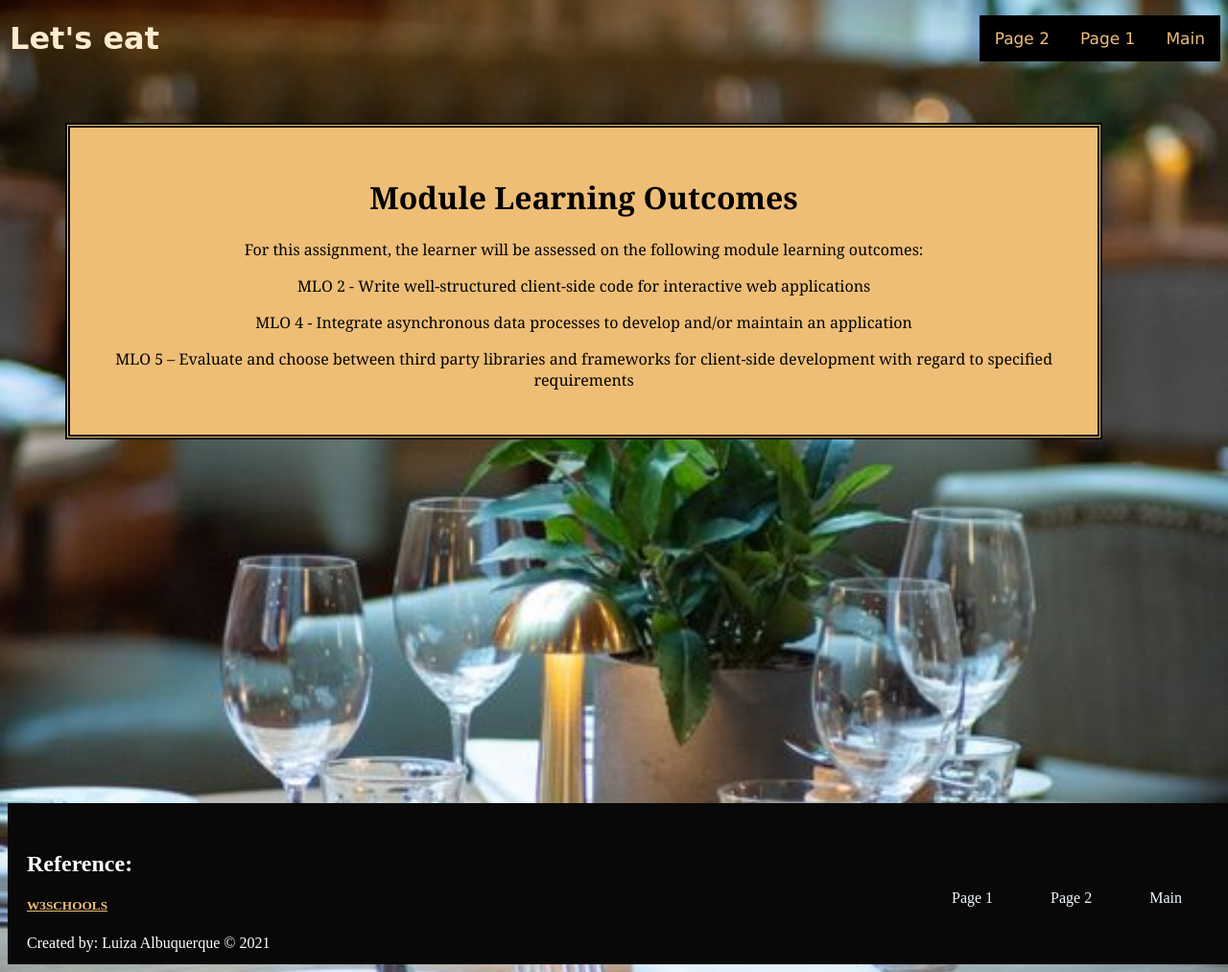
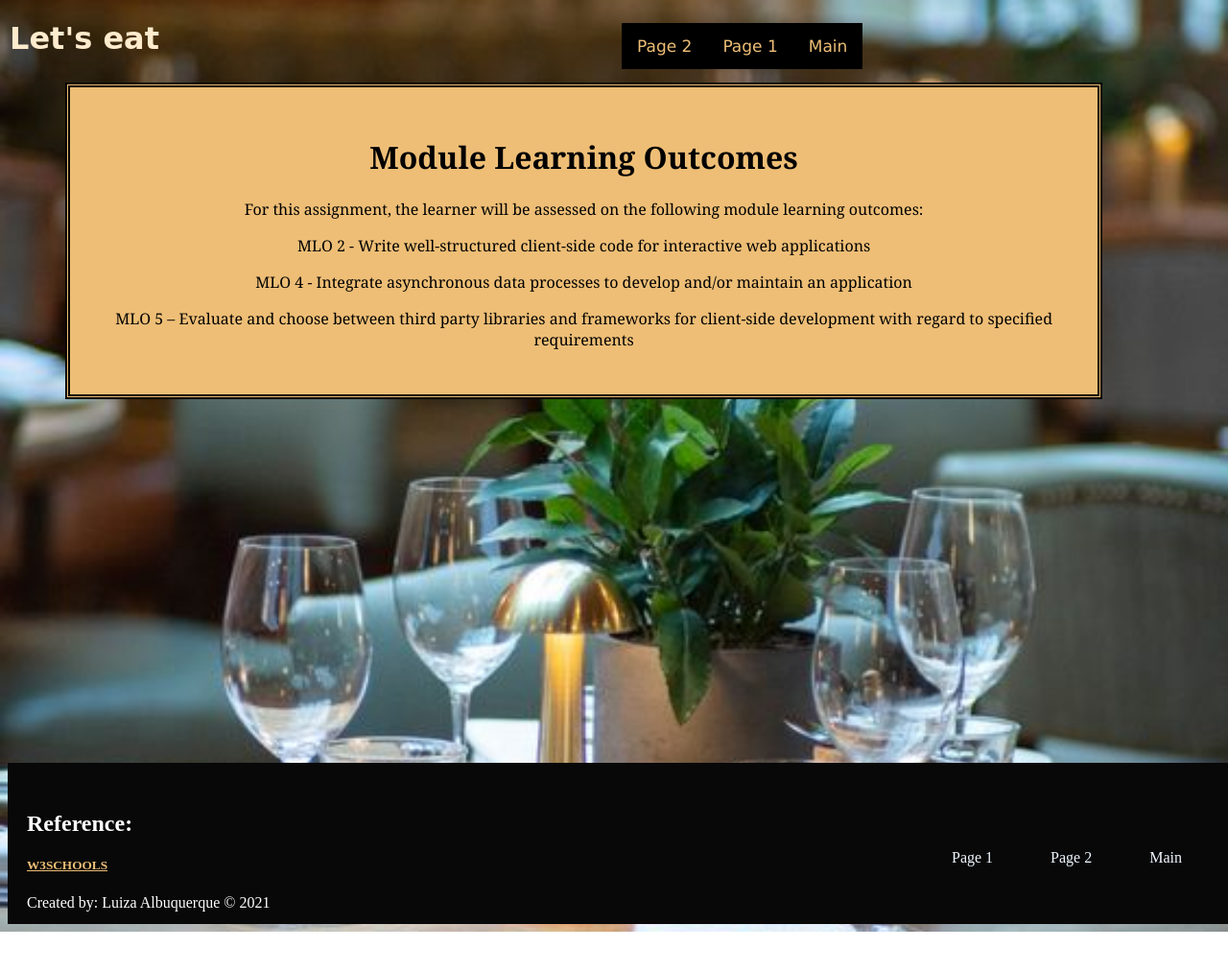
Before and after one commit to luizaalbuquerque/git-CA3CSP, a plain HTML site: page index.html in a window 1280 px wide. Shown: the whole page at 96% size. After the commit the page ends 971 px from the top, so only its background shows below. Drawn offline with Linux system fonts and the light colour scheme; files that its build step writes are made by us from their sources; files whose address does not match are found by name.

Commit message:
Update style.css

```diff
--- a/css/style.css
+++ b/css/style.css
@@ -16,6 +16,9 @@ body {
     height: 100%;
    }
  /* navegation bar */
+ .navbar{
+  position: fixed;
+ }
   .navbar a {
 
     float: right;
```
